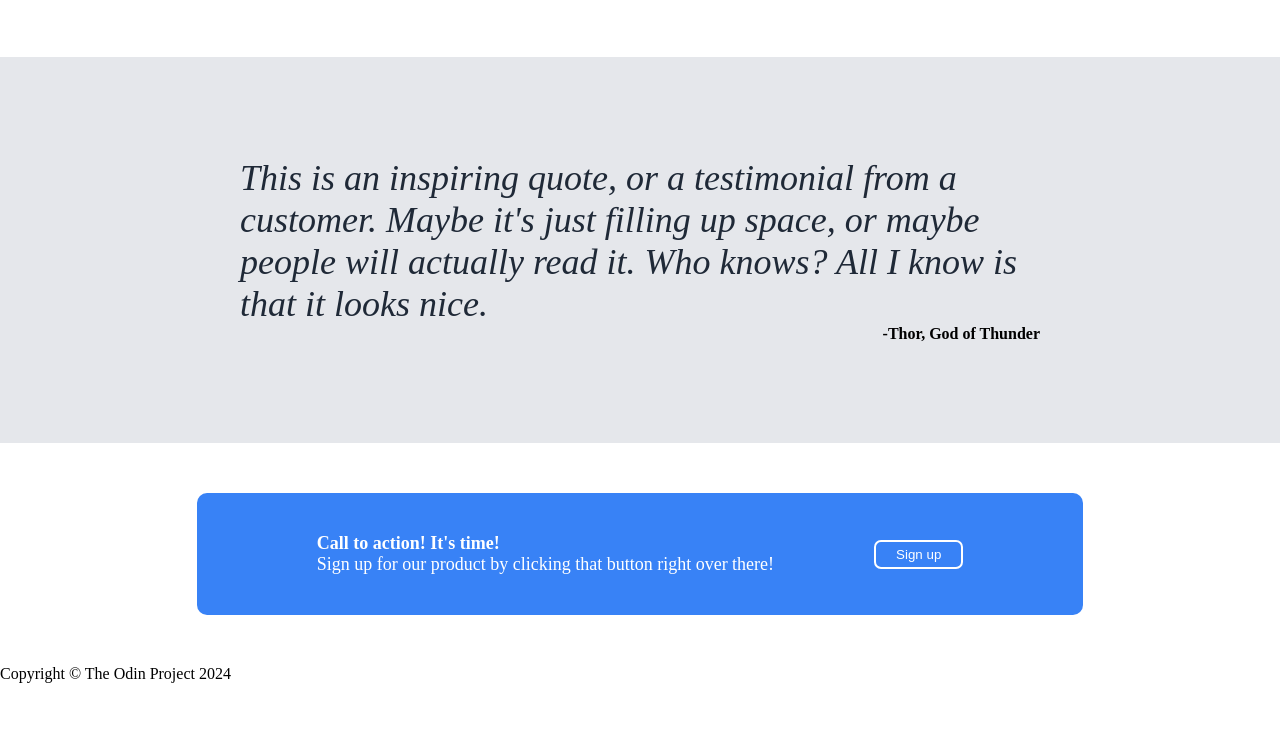
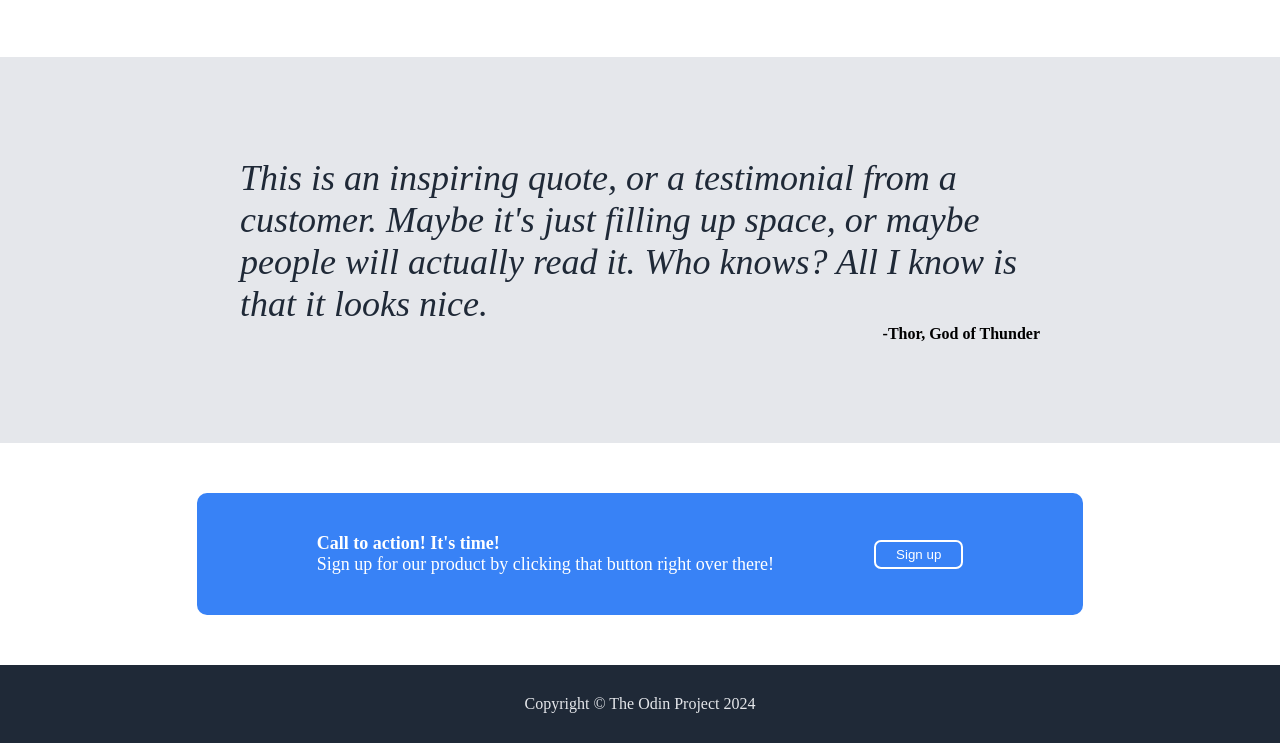
Before and after one commit to IcelandSpar/odin-landing-page, a plain HTML site: page index.html in a window 1280 px wide. Shown: the part 715-1458 px from the top of the page. Before the commit the page ends 1398 px from the top, so only its background shows below. Drawn offline with Linux system fonts and the light colour scheme.

Commit message:
Add footer styling and credit to images used

```diff
--- a/index.html
+++ b/index.html
@@ -79,8 +79,10 @@
         </div>
       </div>
     </div>
-      <footer>Copyright © The Odin Project 2024</footer>
-</div>
+    <div class="footer-container">
+      <footer class="footer">Copyright © The Odin Project 2024</footer>
+    </div>
+  </div>
 </body>
 
 </html>
--- a/styles.css
+++ b/styles.css
@@ -194,3 +194,16 @@ ul {
     border: 2px solid white;
 
 }
+
+.footer-container {
+    display: flex;
+    justify-content: center;
+    text-align: center;
+    background-color: #1F2937;
+    color: #E5E7EB;
+
+}
+
+.footer-container .footer {
+    padding: 30px;
+}
```
Also changed, not shown: 1 other file.
